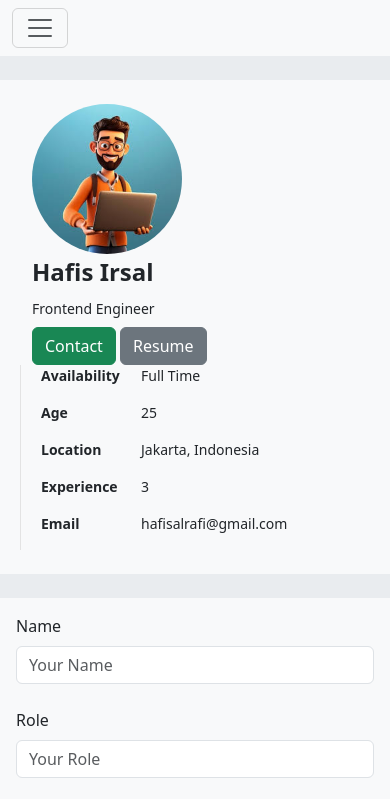
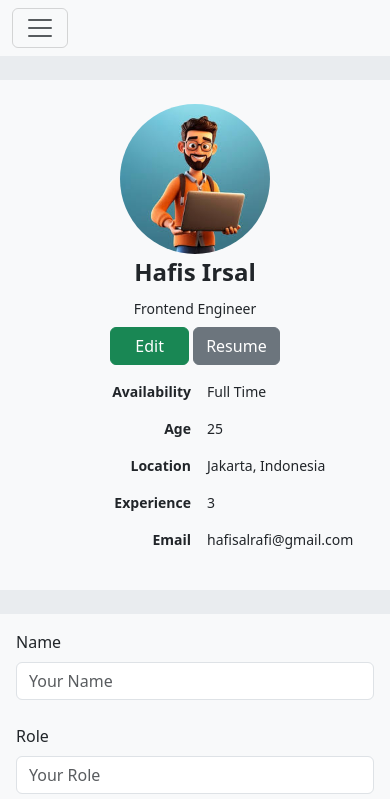
Before and after one commit to alrafi/hacktiv8, a plain HTML site: page assignment1/index.html in a window 390 px wide. Shown: the top 799 px of the page. Drawn offline with nearby package versions, Linux system fonts and the light colour scheme.

Commit message:
Handle responsive

```diff
--- a/assignment1/css/index.css
+++ b/assignment1/css/index.css
@@ -32,3 +32,34 @@
   margin: 8px 0;
   font-size: 14px;
 }
+@media (max-width: 575.98px) {
+  .center-avatar {
+    display: flex;
+    justify-content: center;
+  }
+  .center-info {
+    display: flex;
+    flex-direction: column;
+    align-items: center;
+  }
+  .center-detail {
+    border: none;
+    display: flex;
+    flex-direction: column;
+    align-items: center;
+    margin-top: 16px;
+  }
+  .info-item {
+    width: 100%;
+    display: flex;
+  }
+  .info-title {
+    width: 50%;
+    text-align: right;
+    margin-right: 8px;
+  }
+  .info-value {
+    width: 50%;
+    margin-left: 8px;
+  }
+}
--- a/assignment1/index.html
+++ b/assignment1/index.html
@@ -55,52 +55,52 @@
       <div class="container main-content">
         <div class="bg-light mb-4">
           <div class="row info-container">
-            <div class="col-12 col-md-3">
+            <div class="col-12 col-md-3 center-avatar">
               <img
                 src="./images/dev.jpeg"
                 alt=""
                 class="rounded-circle avatar"
               />
             </div>
-            <div class="col-12 col-md-3">
-              <p class="name">Hafis Irsal</p>
-              <p class="title">Frontend Engineer</p>
+            <div class="col-12 col-md-3 center-info">
+              <p id="name" class="name value">Hafis Irsal</p>
+              <p class="title value">Frontend Engineer</p>
               <div>
-                <button class="btn btn-success">Contact</button>
-                <button class="btn btn-secondary">Resume</button>
+                <button id="edit" class="btn btn-success px-4">Edit</button>
+                <button id="resume" class="btn btn-secondary">Resume</button>
               </div>
             </div>
-            <div class="col-12 col-md-6 info-wrapper">
+            <div class="col-12 col-md-6 info-wrapper center-detail">
               <div class="info-item">
                 <p class="info-title">Availability</p>
-                <p>Full Time</p>
+                <p class="info-value value">Full Time</p>
               </div>
               <div class="info-item">
                 <p class="info-title">Age</p>
-                <p>25</p>
+                <p class="info-value value">25</p>
               </div>
               <div class="info-item">
                 <p class="info-title">Location</p>
-                <p>Jakarta, Indonesia</p>
+                <p class="info-value value">Jakarta, Indonesia</p>
               </div>
               <div class="info-item">
                 <p class="info-title">Experience</p>
-                <p>3</p>
+                <p class="info-value value">3</p>
               </div>
               <div class="info-item">
                 <p class="info-title">Email</p>
-                <p>hafisalrafi@gmail.com</p>
+                <p class="info-value value">hafisalrafi@gmail.com</p>
               </div>
             </div>
           </div>
         </div>
         <div class="bg-light p-3">
           <div class="mb-4">
-            <label for="name" class="form-label">Name</label>
+            <label for="form_name" class="form-label">Name</label>
             <input
               type="text"
-              class="form-control"
-              id="name"
+              class="form-control form-value"
+              id="form_name"
               placeholder="Your Name"
             />
           </div>
@@ -108,7 +108,7 @@
             <label for="role" class="form-label">Role</label>
             <input
               type="text"
-              class="form-control"
+              class="form-control form-value"
               id="role"
               placeholder="Your Role"
             />
@@ -117,7 +117,7 @@
             <label for="availability" class="form-label">Availability</label>
             <input
               type="text"
-              class="form-control"
+              class="form-control form-value"
               id="availability"
               placeholder="Your Availability"
             />
@@ -126,7 +126,7 @@
             <label for="age" class="form-label">Age</label>
             <input
               type="text"
-              class="form-control"
+              class="form-control form-value"
               id="age"
               placeholder="Your Age"
             />
@@ -135,7 +135,7 @@
             <label for="location" class="form-label">Location</label>
             <input
               type="text"
-              class="form-control"
+              class="form-control form-value"
               id="location"
               placeholder="Your Location"
             />
@@ -144,7 +144,7 @@
             <label for="experience" class="form-label">Years Experience</label>
             <input
               type="text"
-              class="form-control"
+              class="form-control form-value"
               id="experience"
               placeholder="Your Experience"
             />
@@ -153,18 +153,22 @@
             <label for="email" class="form-label">Email</label>
             <input
               type="email"
-              class="form-control"
+              class="form-control form-value"
               id="email"
               placeholder="Your Email"
+              value=""
             />
           </div>
           <div class="w-full">
-            <button class="btn btn-success w-full">Submit</button>
+            <button id="submit" class="btn btn-success w-full" disabled="true">
+              Submit
+            </button>
           </div>
         </div>
       </div>
     </div>
 
     <script src="https://cdn.jsdelivr.net/npm/bootstrap@5.3.0/dist/js/bootstrap.bundle.min.js"></script>
+    <script src="./js/index.js"></script>
   </body>
 </html>
```
